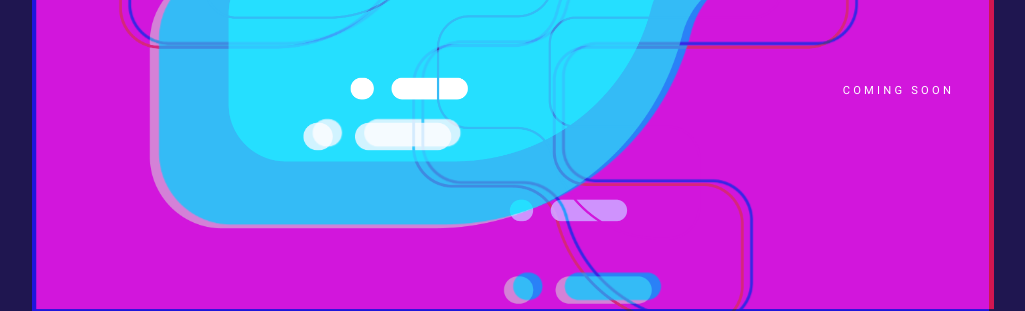
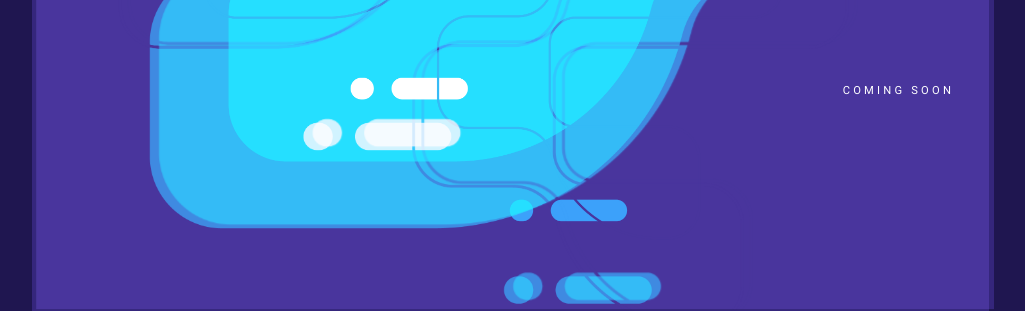
Before and after one commit to dataframe-sa/landing, a plain HTML site: page index.html in a window 1280 px wide. Shown: the part 489-800 px from the top of the page, without its empty margins (127-1152 px from the left). Drawn offline with Linux system fonts and the light colour scheme.

Commit message:
Update index.html

```diff
--- a/index.html
+++ b/index.html
@@ -47,12 +47,10 @@ body::after {
 
 body::before {
   transform: translate(-2px, 0);
-  background-color: red; /* tint effect */
 }
 
 body::after {
   transform: translate(2px, 0);
-  background-color: blue; /* tint effect */
   animation-delay: .2s;
 }
 
```
